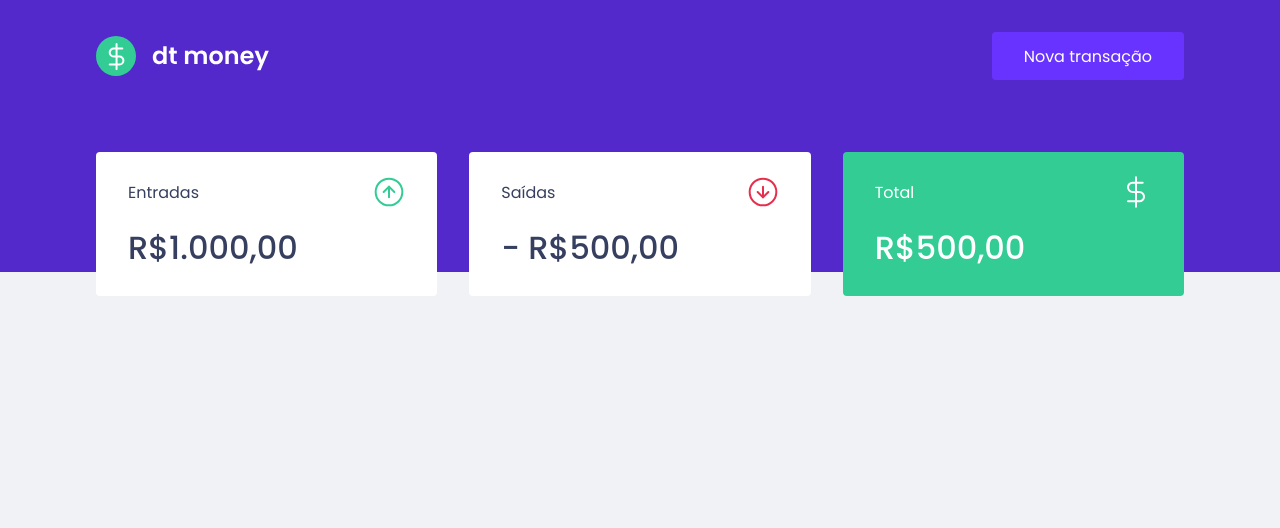
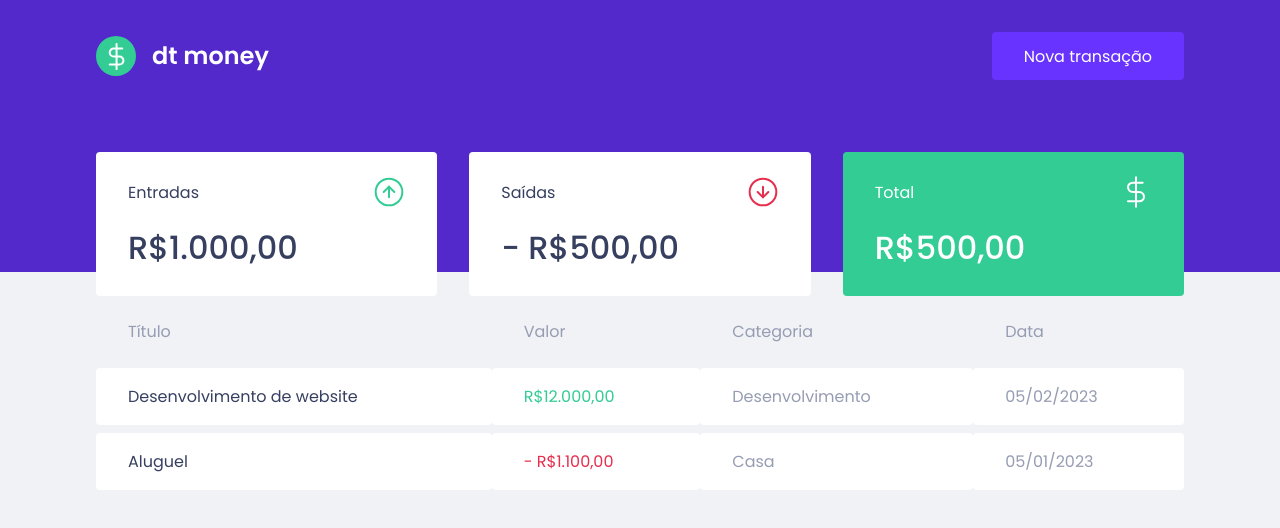
Before and after one commit to deyvsonaguiar/dtmoney-ignite-reactjs, a React (Create React App) app: page / in a window 1280 px wide. Shown: the top 528 px of the page. Built offline with nearby package versions, Linux system fonts and the light colour scheme.

Commit message:
TransactionTable Component

```diff
--- a/src/components/Dashboard/index.tsx
+++ b/src/components/Dashboard/index.tsx
@@ -1,4 +1,5 @@
 import { Summary } from "../Summary";
+import { TransactionTable } from "../TransactionTable";
 import { Container } from "./styles";
 
 
@@ -6,6 +7,7 @@
     return (
         <Container>
             <Summary />
+            <TransactionTable />
         </Container>
 
     )
--- /dev/null
+++ b/src/components/TransactionTable/index.tsx
@@ -0,0 +1,34 @@
+import { Container } from "./styles"
+
+export function TransactionTable() {
+
+    return(
+        <Container>
+            <table>
+                <thead>
+                    <tr>
+                        <th>Título</th>
+                        <th>Valor</th>
+                        <th>Categoria</th>
+                        <th>Data</th>
+                    </tr>
+                </thead>
+                <tbody>
+                    <tr>
+                        <td>Desenvolvimento de website</td>
+                        <td className="deposit">R$12.000,00</td>
+                        <td>Desenvolvimento</td>
+                        <td>05/02/2023</td>
+                    </tr>
+                    <tr>
+                        <td>Aluguel</td>
+                        <td className="withdraw">- R$1.100,00</td>
+                        <td>Casa</td>
+                        <td>05/01/2023</td>
+                    </tr>
+                </tbody>
+
+            </table>
+        </Container>
+    )
+}
--- /dev/null
+++ b/src/components/TransactionTable/styles.js
@@ -0,0 +1,39 @@
+import styled from 'styled-components'
+
+export const Container = styled.div`
+
+    table {
+        width: 100%;
+        border-spacing: 0 0.5rem;
+
+        th {
+            color: var(--text-body);
+            font-weight: 400;
+            padding: 1rem 2rem;
+            text-align: left;
+            line-height: 1.5rem;
+        }
+
+        td {
+            padding: 1rem 2rem;
+            border: 0;
+            background: var(--shape);
+            color: var(--text-body);
+            border-radius: 0.25rem;
+
+            &:first-child {
+                color: var(--text-title);
+            }
+
+            &.deposit {
+                color: var(--green);
+            }
+
+            &.withdraw {
+                color: var(--red);
+            }
+        }
+
+    }
+
+`;
```
